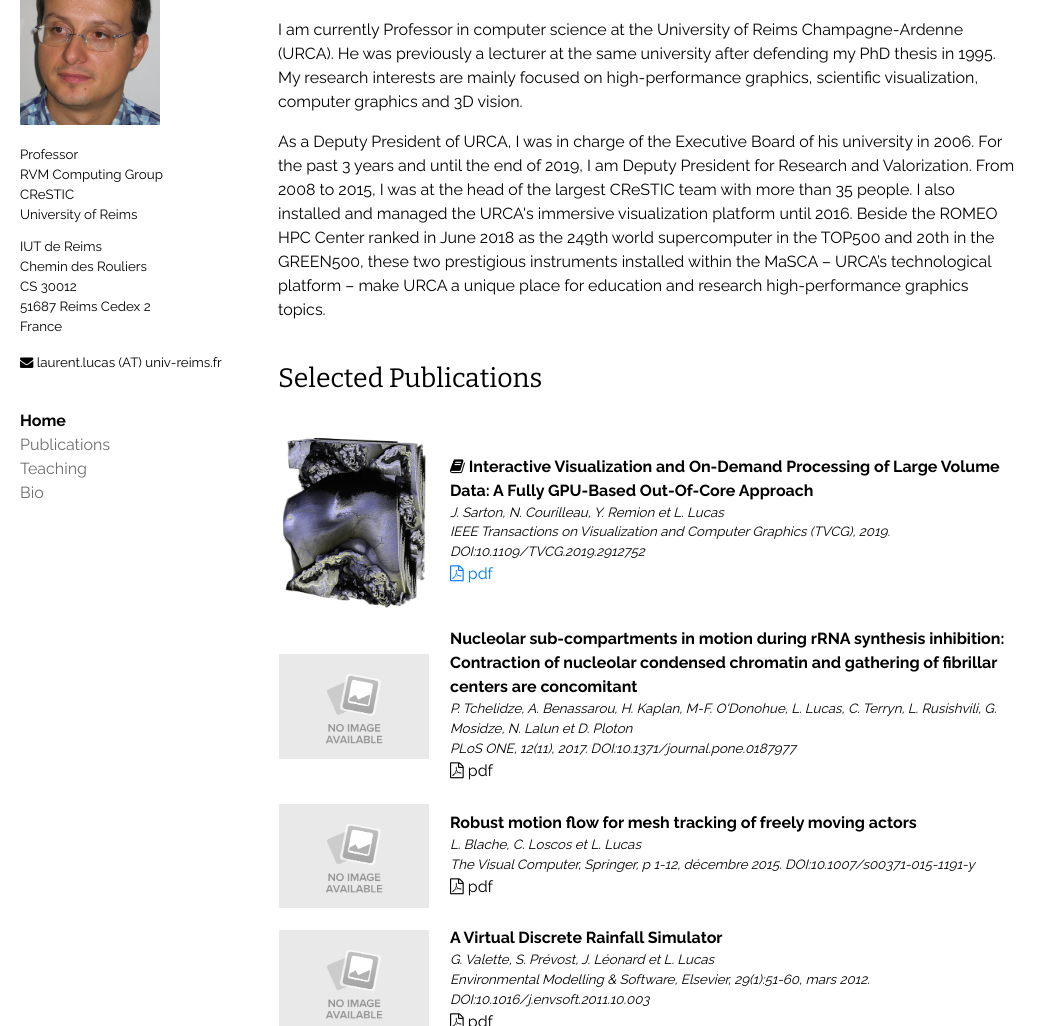
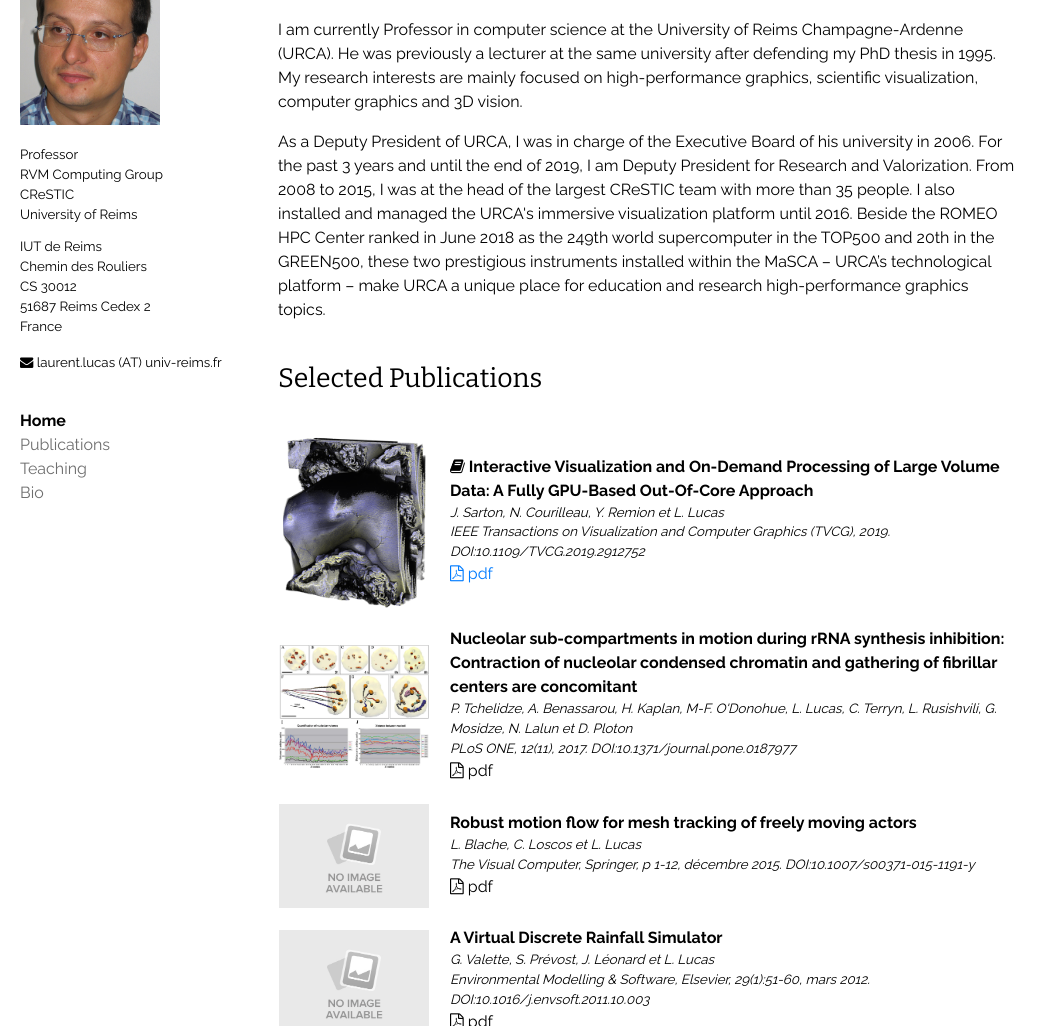
Before and after one commit to laurent-lu/laurent-lucas, a plain HTML site: page index.html in a window 1280 px wide. Shown: the part 74-1100 px from the top of the page, without its empty margins (0-1057 px from the left). Drawn offline with nearby package versions, Linux system fonts and the light colour scheme.

Commit message:
Update index.html

```diff
--- a/index.html
+++ b/index.html
@@ -75,7 +75,7 @@
             </td>
         </tr>
 
-        <tr><td><img class="publication_img" src="img/teaser/no-image-available.png"><p></p></td>
+        <tr><td><img class="publication_img" src="img/teaser/plos2017_teaser.png"><p></p></td>
             <td class="publication_data">
                 <div class="title">Nucleolar sub-compartments in motion during rRNA synthesis inhibition: Contraction of nucleolar condensed chromatin and gathering of fibrillar centers are concomitant</div>
                 <div class="authors">P. Tchelidze, A. Benassarou, H. Kaplan, M-F. O'Donohue, L. Lucas, C. Terryn, L. Rusishvili, G. Mosidze, N. Lalun et D. Ploton</div>
```
